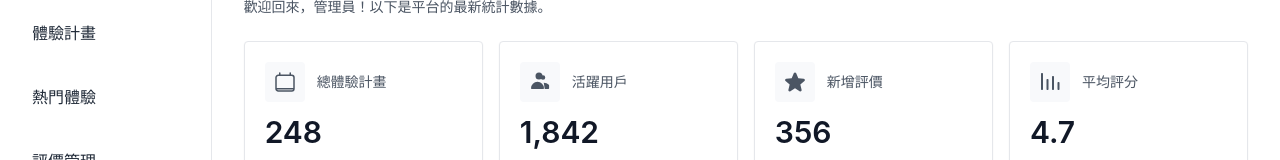
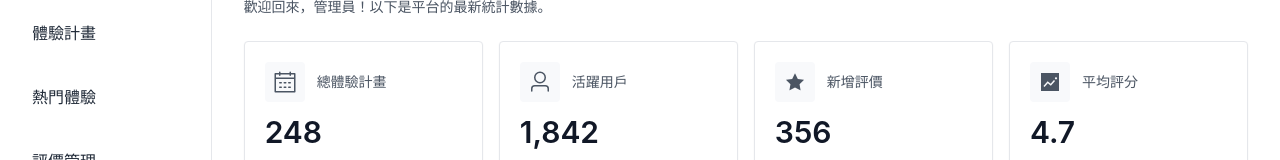
Before and after one commit to adam5096/try-b, a Nuxt app: page /admin/dashboard in a window 1280 px wide. Shown: the part 139-299 px from the top of the page. Built offline with nearby package versions, Linux system fonts and the light colour scheme.

Commit message:
feat(admin/dashboard): 新增 pp2 儀錶板 UI

```diff
--- a/pages/admin/dashboard/index.vue
+++ b/pages/admin/dashboard/index.vue
@@ -16,14 +16,10 @@
         >
           <div class="flex items-center gap-3 text-gray-700">
             <div class="flex h-10 w-10 items-center justify-center rounded bg-brand-gray text-gray-600">
-              <CalendarIcon v-if="m.icon === 'calendar'" class="h-6 w-6" />
-              <svg v-else-if="m.icon === 'users'" xmlns="http://www.w3.org/2000/svg" viewBox="0 0 24 24" fill="currentColor" class="h-6 w-6">
-                <path d="M7.5 6a3.5 3.5 0 117 0 3.5 3.5 0 01-7 0zM3 18.25a6.5 6.5 0 0113 0c0 .414-.336.75-.75.75h-11.5a.75.75 0 01-.75-.75zM17.25 7.5a2.25 2.25 0 11-4.5 0 2.25 2.25 0 014.5 0zM15.75 12.75c1.933 0 3.75.78 5.06 2.04.188.177.29.424.29.682v2.778a.75.75 0 01-.75.75h-3.594" />
-              </svg>
-              <StarIcon v-else-if="m.icon === 'star'" class="h-6 w-6" />
-              <svg v-else xmlns="http://www.w3.org/2000/svg" viewBox="0 0 24 24" fill="currentColor" class="h-6 w-6">
-                <path d="M3 3.75A.75.75 0 013.75 3h.5a.75.75 0 01.75.75v15.5a.75.75 0 01-.75.75h-.5A.75.75 0 013 19.25V3.75zM8.5 9.75A.75.75 0 019.25 9h.5a.75.75 0 01.75.75v9.5a.75.75 0 01-.75.75h-.5a.75.75 0 01-.75-.75v-9.5zM14 6.75a.75.75 0 01.75-.75h.5a.75.75 0 01.75.75v12.5a.75.75 0 01-.75.75h-.5A.75.75 0 0114 19.25V6.75zM19.5 12.75a.75.75 0 01.75-.75h.5a.75.75 0 01.75.75v6.5a.75.75 0 01-.75.75h-.5a.75.75 0 01-.75-.75v-6.5z" />
-              </svg>
+              <Calendar v-if="m.icon === 'calendar'" class="h-6 w-6" />
+              <User v-else-if="m.icon === 'users'" class="h-6 w-6" />
+              <StarFilled v-else-if="m.icon === 'star'" class="h-6 w-6" />
+              <TrendCharts v-else class="h-6 w-6" />
             </div>
             <div class="text-sm text-gray-600">{{ m.label }}</div>
           </div>
@@ -42,8 +38,7 @@
 </template>
 
 <script setup lang="ts">
-import CalendarIcon from '~/components/CalendarIcon.vue'
-import StarIcon from '~/components/StarIcon.vue'
+import { Calendar, User, StarFilled, TrendCharts } from '@element-plus/icons-vue'
 
 definePageMeta({
   name: 'admin-dashboard',
```
